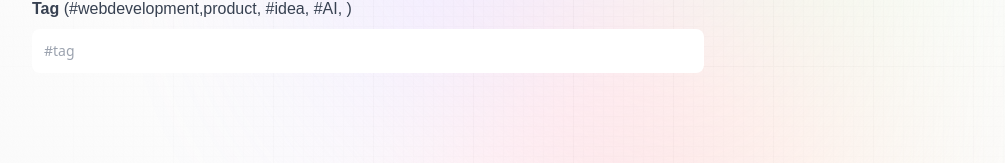
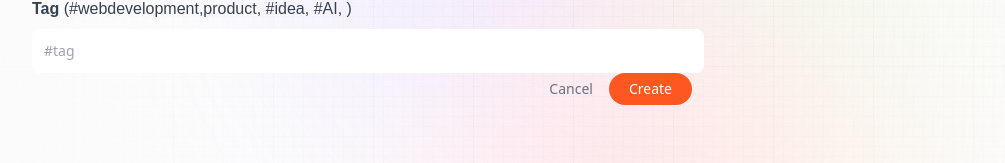
Before and after one commit to remydev47/next_js_13, a Next.js app: page /create-prompt in a window 1280 px wide. Shown: the part 539-702 px from the top of the page, without its empty margins (32-1037 px from the left). Built offline with nearby package versions, Linux system fonts and the light colour scheme; no server answers.

Commit message:
Connect to MONGODB debug

```diff
--- /dev/null
+++ b/app/api/prompt/new/route.js
@@ -0,0 +1,20 @@
+import { connectToDB } from "@utils/database";
+import Prompt from "@models/prompt";
+
+export const POST = async (req) => {
+    const { userId, prompt, tag} = await req.json();
+
+    try {
+        await connectToDB();
+        const newPrompt = new Prompt({
+            creator: userId,
+            prompt,
+            tag
+        });
+        await newPrompt.save();
+
+        return new Response(JSON.stringify(newPrompt), { status : 201});
+    } catch (error) {
+        return new Response("Failed to create a new prompt", {status: 500 });
+    }
+}
--- a/app/create-prompt/page.jsx
+++ b/app/create-prompt/page.jsx
@@ -5,14 +5,36 @@ import { useRouter } from 'next/navigation';
 import Form from '@components/Form';
 
 const CreatePrompt = () => {
-    const [submitting, setSubmitting] = useState(false);
+  const router = useRouter();
+  const {data: session} = useSession();
+    const [submitting, setIsSubmitting] = useState(false);
     const [post, setPost] = useState({
-        title: '',
+        prompt: '',
         tag: ''
     })
 
     const createPrompt = async (e) => {
+      e.preventDefault();
+      setIsSubmitting(true);
 
+      try {
+        const response = await fetch('/api/prompt/new', {
+          method: 'POST',
+          body: JSON.stringify({
+            prompt: post.prompt,
+            userId: session?.user.id,
+            tag: post.tag
+          })
+        })
+
+        if(response.ok) {
+          router.push('/')
+        }
+      } catch (error) {
+        console.log(error)
+      } finally {
+        setIsSubmitting(false);
+      }
     }
 
   return (
--- a/components/Form.jsx
+++ b/components/Form.jsx
@@ -22,7 +22,7 @@ const Form = ({type, post, setPost, submitting, handleSubmit, }) => {
 
           <textarea
             value={post.prompt}
-            onChange={(e) => setPost({...post, value: e.target.value})}
+            onChange={(e) => setPost({...post, prompt: e.target.value})}
             placeholder="Write Your AI Prompt here..."
             required
             className="form_textarea"
@@ -45,6 +45,18 @@ const Form = ({type, post, setPost, submitting, handleSubmit, }) => {
           />
 
         </label>
+        <div className="flex-end mx-3 mb-5 gap-4">
+          <Link href="/" className="text-gray-500 text-sm">
+            Cancel
+          </Link>
+          <button
+            type="submit"
+            disabled={submitting}
+            className="px-5 py-1.5 text-sm bg-primary-orange rounded-full text-white"
+          >
+            {submitting ? `${type}...` : type}
+          </button>
+        </div>
 
        </form>
     </section>
--- a/components/Nav.jsx
+++ b/components/Nav.jsx
@@ -84,18 +84,18 @@ const Nav = () => {
             {toggleDropdown && (
               <div className='dropdown'>
                 <Link
+                  href='/profile'
+                  className='dropdown_link'
+                  onClick={() => setToggleDropdown(false)}
+                >
+                  My Profile
+                </Link>
+                <Link
                   href='/create-prompt'
                   className='dropdown_link'
                   onClick={() => setToggleDropdown(false)}
                 >
-                  MyProfile
-                </Link>
-                <Link
-                  href='/profile'
-                  className='dropdown_link'
-                  onClick={() => setToggleDropdown(false)}
-                >
-                  Create Prompt
+                  Create Post
                 </Link>
                 <button
                    type='button'
@@ -120,7 +120,7 @@ const Nav = () => {
               onClick={() => signIn(provider.id)}
               className="black_btn"
             >
-              Sign In
+              Sign in
             </button>
           ))}
         </>
--- /dev/null
+++ b/models/prompt.js
@@ -0,0 +1,20 @@
+import  { Schema, model, models } from "mongoose";
+
+const PromptSchema = new Schema({
+    creator: {
+        type: Schema.Types.ObjectId,
+        ref: 'User',
+    },
+    prompt: {
+        type: String,
+        required: [true, 'Prompt is Required'],
+    },
+    tag:{
+        type: String,
+        required: [true, 'Tag is Required.'],
+    }
+});
+
+const Prompt = models.Prompt || model('Prompt', PromptSchema);
+
+export default Prompt;
```
